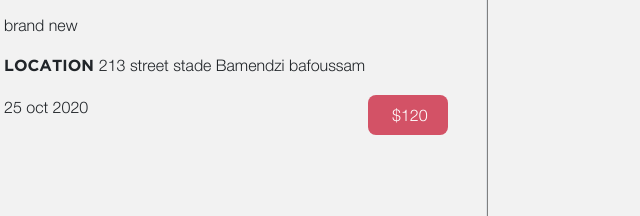
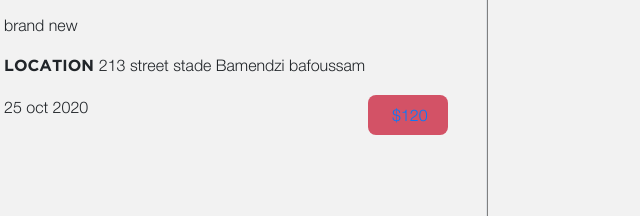
Before and after one commit to che30/Capstone-Online-Shop-for-Musical-instruments, a plain HTML site: page search.html in a window 1280 px wide. Shown: the part 1024-1240 px from the top of the page, 627-1267 px from the left. Drawn offline with nearby package versions, Linux system fonts and the light colour scheme.

```diff
--- a/assets/stylesheets/home.css
+++ b/assets/stylesheets/home.css
@@ -261,6 +261,7 @@
   left: 40%;
 }
 
+
 .previous {
   font-size: 30px;
   color: black;
--- a/search.html
+++ b/search.html
@@ -234,7 +234,7 @@
        </div>
       <div class="d-flex">
        <div class="background-color-red text-white font-gotham-light price-tag pl-4 py-2">
-         $120
+        <a href="#"> $120</a>
        </div>
       </div>
      </div>
```
Also changed, not shown: assets/stylesheets/search.css (+11 -5 lines), 1 other file.
